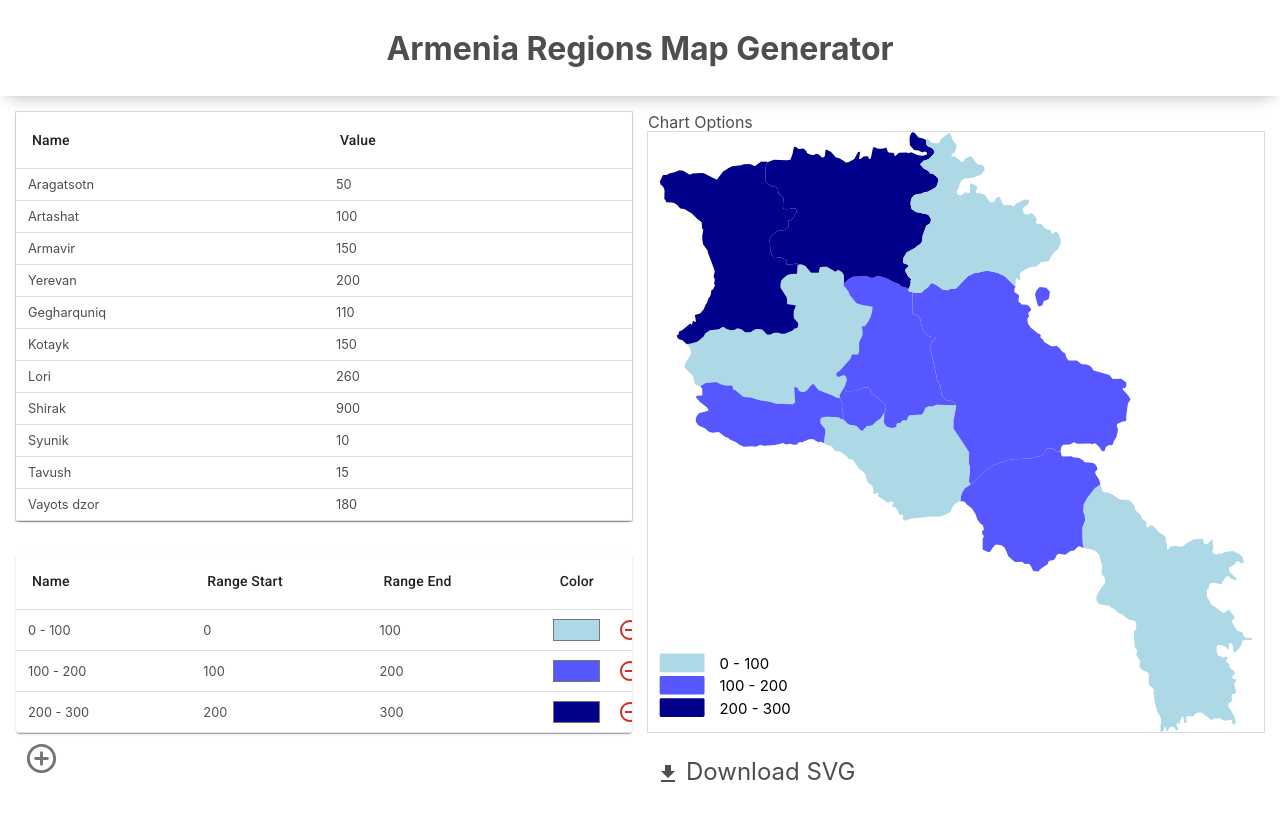
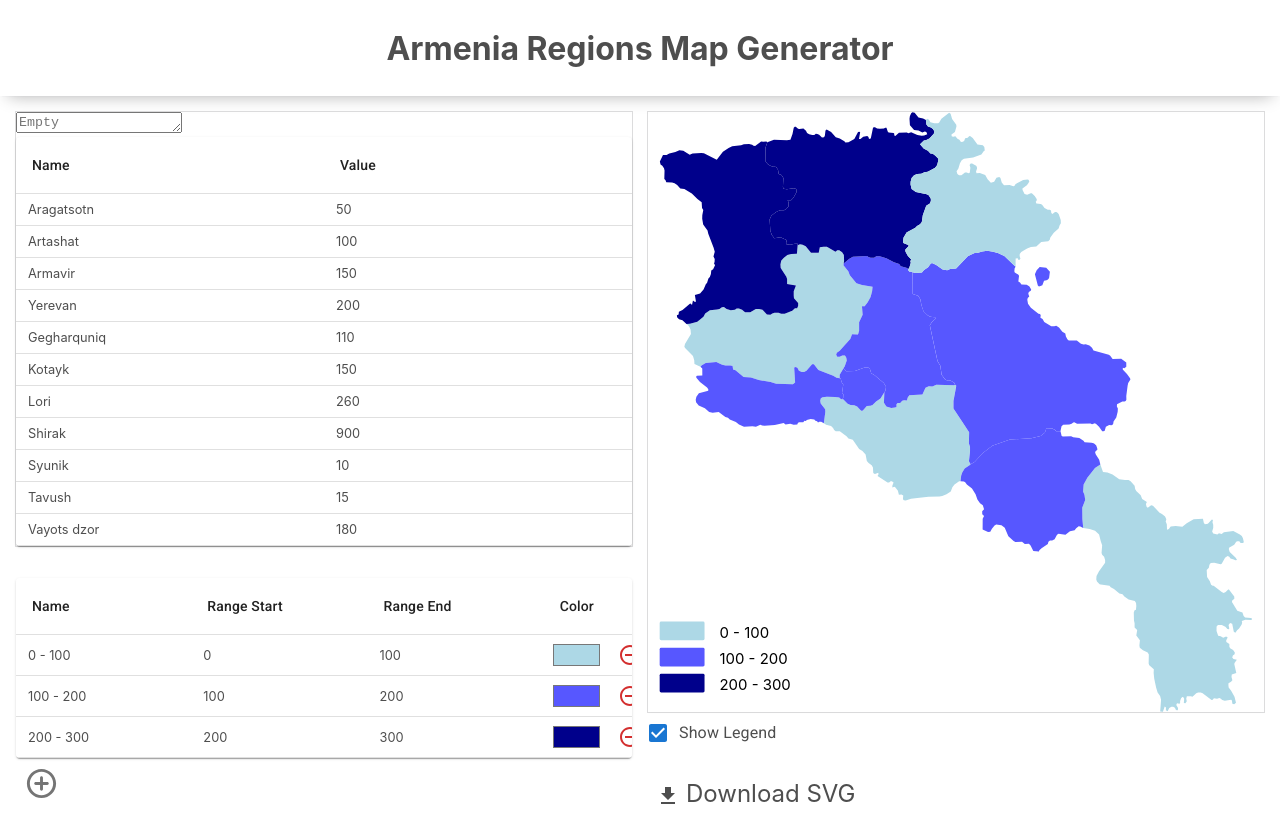
Before and after one commit to NavasardianMichael/arm-regions-chart, a React (Create React App) app: page / in a window 1280 px wide. Built offline with nearby package versions, Linux system fonts and the light colour scheme.

Commit message:
showlegend options

```diff
--- a/src/components/chart/Main.tsx
+++ b/src/components/chart/Main.tsx
@@ -4,6 +4,8 @@ import { REGIONS_IDS } from '../../helpers/constants/regions'
 import { T_ChartState } from '../../store/chart/types'
 import { T_RegionOptions, T_RegionsState } from '../../store/regions/types'
 import styles from './styles.module.css'
+import { useTypedSelector } from '../../hooks/useTypedSelector'
+import { selectChartStyles } from '../../store/chart/selectors'
 
 type T_Props = {
     data: T_RegionsState,
@@ -11,6 +13,8 @@ type T_Props = {
 }
 
 export const Chart: FC<T_Props> = ({ data, legendOptions }) => {
+
+    const { showLegend } = useTypedSelector(selectChartStyles);
 
     const getColorByLegendOption = (value: T_RegionOptions['value']) => {
         let color = '';
@@ -106,9 +110,10 @@ export const Chart: FC<T_Props> = ({ data, legendOptions }) => {
                         <title>vayotsDzor</title>
                 </path>
                 {
+                    showLegend &&
                     legendOptions.allIds.map((legendOptionId, index, arr) => {
                         const { id, color, name } = legendOptions.byId[legendOptionId];
-                        const positionY = 802.4 - (arr.length - index) * 30
+                        const positionY = 802.4 - (arr.length - index) * 35
                         return (
                             <g key={id} className={styles.legendOption}>
                                 <rect
@@ -117,7 +122,7 @@ export const Chart: FC<T_Props> = ({ data, legendOptions }) => {
                                     rx={2}
                                     ry={2}
                                     x={0}
-                                    y={positionY - 15}
+                                    y={positionY - 16}
                                     alignmentBaseline="middle"
                                     fill={color}
                                 >
--- a/src/components/chartDownloadPanel/Main.tsx
+++ b/src/components/chartDownloadPanel/Main.tsx
@@ -1,12 +1,11 @@
-import { SelectChangeEvent } from '@mui/material/Select';
-import { FC, useState } from 'react';
+import { FC } from 'react';
 import { renderToString } from 'react-dom/server';
 
+import DownloadIcon from '@mui/icons-material/Download';
 import { IconButton } from '@mui/material';
 import { T_ChartState } from '../../store/chart/types';
 import { T_RegionsState } from '../../store/regions/types';
 import { Chart } from '../chart/Main';
-import DownloadIcon from '@mui/icons-material/Download';
 import styles from './styles.module.css';
 
 type T_Props = {
@@ -32,7 +31,7 @@ export const ChartDownloadPanel: FC<T_Props> = ({ data, legendOptions }) => {
 
     return (
         <div className={styles.chartDownloadPanel}>
-            <IconButton onClick={handleClick}>
+            <IconButton onClick={handleClick} sx={{borderRadius: 1}}>
                 <DownloadIcon sx={{marginTop: '6px', paddingRight: '6px'}} />
                 <div>Download SVG</div>
             </IconButton>
--- a/src/components/chartOptions/Main.tsx
+++ b/src/components/chartOptions/Main.tsx
@@ -1,13 +1,26 @@
 import { FC } from 'react'
 import styles from './styles.module.css'
+import { Checkbox, FormControlLabel } from '@mui/material'
+import { useTypedSelector } from '../../hooks/useTypedSelector'
+import { selectChartStyles } from '../../store/chart/selectors'
+import { useTypedDispatch } from '../../hooks/useTypedDispatch'
+import { setChartLegendStyles } from '../../store/chart/slice'
+import { SwitchBaseProps } from '@mui/material/internal/SwitchBase'
 
 
 type T_Props = {}
 
 export const ChartOptions: FC<T_Props> = () => {
+    const dispatch = useTypedDispatch();
+    const chartStyles = useTypedSelector(selectChartStyles);
+
+    const handleShowLegendChange: SwitchBaseProps['onChange'] = () => {
+        dispatch(setChartLegendStyles({  showLegend: !chartStyles.showLegend }))
+    }
+
     return (
         <div className={styles.chartOptions}>
-            Chart Options
+            <FormControlLabel control={<Checkbox checked={chartStyles.showLegend} onChange={handleShowLegendChange} />} label="Show Legend" />
         </div>
     )
 }
--- a/src/components/content/Main.tsx
+++ b/src/components/content/Main.tsx
@@ -22,8 +22,8 @@ export const Content: FC = () => {
                 <LegendsTable />
             </div>
             <div className={styles.section}>
+                <Chart data={data} legendOptions={legendOptions} />
                 <ChartOptions />
-                <Chart data={data} legendOptions={legendOptions} />
                 <ChartDownloadPanel data={data} legendOptions={legendOptions} />
             </div>
         </div>
--- a/src/components/dataTable/Main.tsx
+++ b/src/components/dataTable/Main.tsx
@@ -13,6 +13,7 @@ import { setRegionOptions } from '../../store/regions/slice';
 import { T_RegionOptions } from '../../store/regions/types';
 import { useTypedDispatch } from '../../hooks/useTypedDispatch';
 import styles from './styles.module.css';
+import { TextareaAutosize } from '@mui/base';
 
 export const DataTable: FC = () => {
 
@@ -28,8 +29,16 @@ export const DataTable: FC = () => {
         }))
     }
 
+    const handleChange:  React.ChangeEventHandler<HTMLTextAreaElement> = (e) => {
+        const { value } = e.target
+        const processed = value.trim().split(/[\t | \n]/)
+        console.log({processed});
+
+    }
+
     return (
         <div className={styles.dataTable}>
+            <TextareaAutosize onChange={handleChange} aria-label="empty textarea" placeholder="Empty" />
             <TableContainer component={Paper}>
                 <Table aria-label="chart data table">
                     <TableHead>
--- a/src/components/legendsTable/Main.tsx
+++ b/src/components/legendsTable/Main.tsx
@@ -103,7 +103,7 @@ console.log({action});
                                                 <RemoveCircleOutlineIcon color='error' />
                                             </IconButton>
                                         </TableCell>
-                                </TableRow>
+                                    </TableRow>
                                 )
                             })
                         }
--- a/src/store/chart/slice.ts
+++ b/src/store/chart/slice.ts
@@ -4,7 +4,8 @@ import { LEGEND_INITIAL_ROWS, LEGEND_INITIAL_ROW_IDS } from '../../helpers/const
 
 const initialState: T_ChartState = {
   styles: {
-    borderColor: 'gray'
+    borderColor: 'gray',
+    showLegend: true,
   },
   legend: {
     byId: LEGEND_INITIAL_ROWS,
@@ -30,7 +31,7 @@ export const chartSlice = createSlice({
       state.legend.allIds.push(id)
       state.legend.byId[id] = {
         id,
-        name: 'new criteria',
+        name: lastRange.rangeEnd + ' - ' + (lastRange.rangeEnd + (lastRange.rangeEnd - lastRange.rangeStart)),
         color: '#ffffff',
         rangeStart: lastRange.rangeEnd,
         rangeEnd: lastRange.rangeEnd + (lastRange.rangeEnd - lastRange.rangeStart),
@@ -42,9 +43,15 @@ export const chartSlice = createSlice({
       state.legend.allIds = state.legend.allIds.filter(currentId => currentId !== id)
       delete state.legend.byId[id]
     },
+    setChartLegendStyles: (state, action: PayloadAction<T_ActionPayloads['setChartLegendStyles']>) => {
+      state.styles = {
+        ...state.styles,
+        ...action.payload
+      }
+    }
   },
 })
 
-export const { setChartLegendOptions, addChartLegend, removeChartLegend } = chartSlice.actions
+export const { setChartLegendOptions, addChartLegend, removeChartLegend, setChartLegendStyles } = chartSlice.actions
 
 export default chartSlice.reducer
--- a/src/store/chart/types.ts
+++ b/src/store/chart/types.ts
@@ -1,6 +1,7 @@
 export type T_ChartState = {
     styles: {
         borderColor: string
+        showLegend: boolean
     },
     legend: {
         byId: Record<T_Legend['id'], T_Legend>
@@ -20,4 +21,5 @@ export type T_ActionPayloads = {
     setChartLegendOptions: Pick<T_Legend, 'id'> & Partial<Exclude<T_Legend, 'id'>>
     addChartLegend: Pick<T_Legend, 'id'>
     removeChartLegend: Pick<T_Legend, 'id'>
+    setChartLegendStyles: Partial<T_ChartState['styles']>
 }
```
